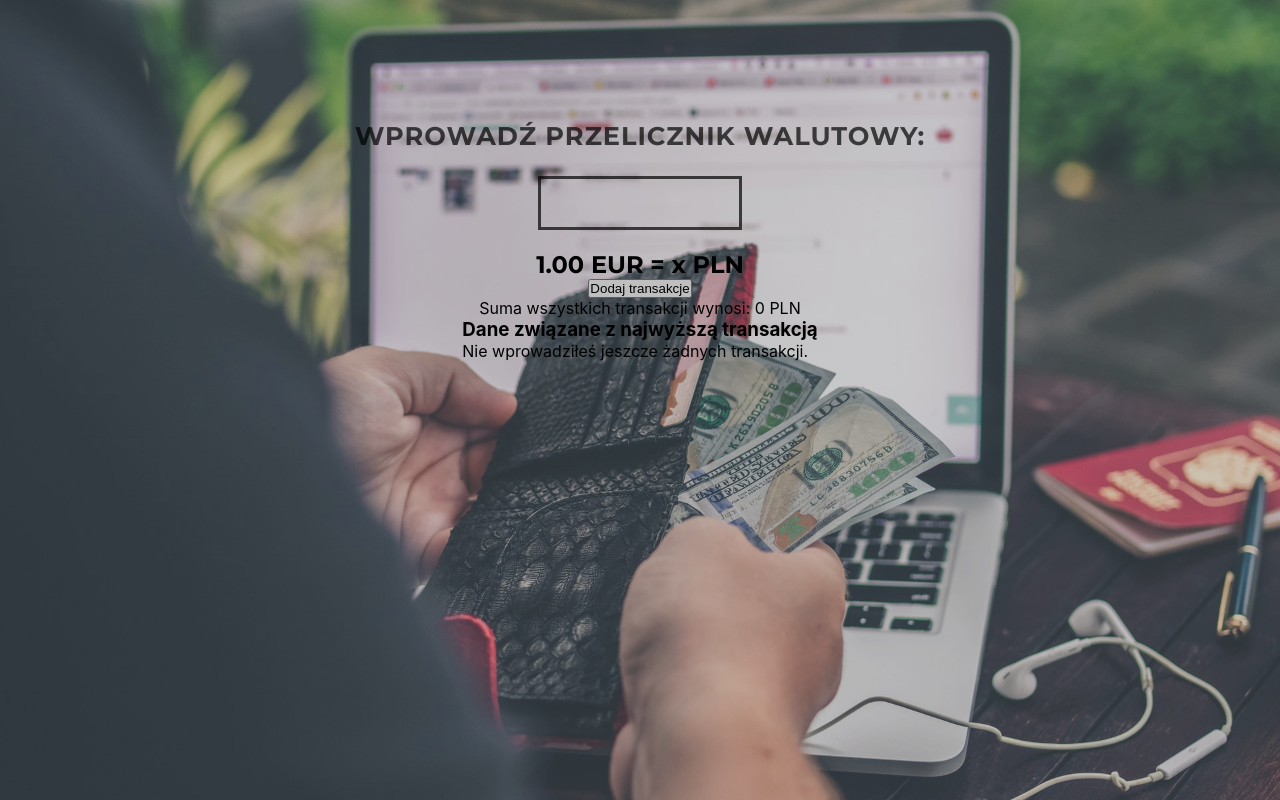
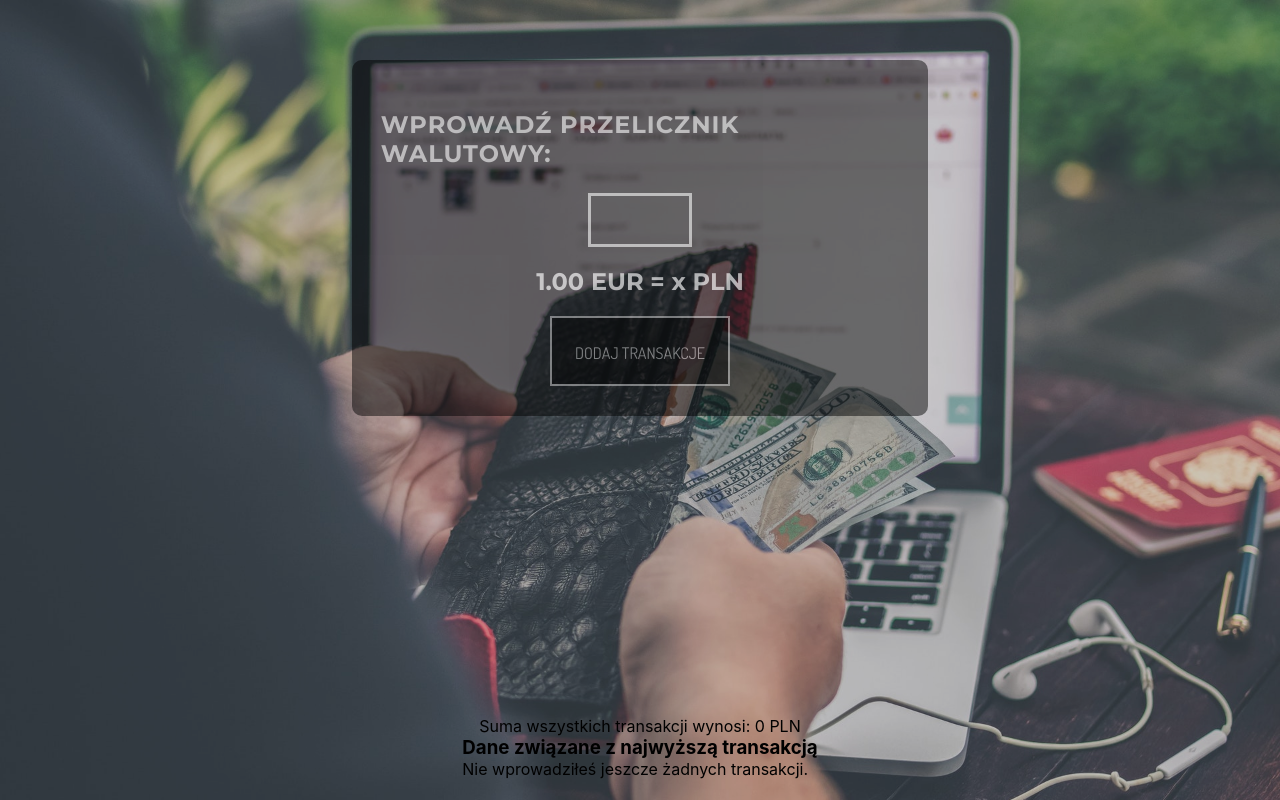
Before and after one commit to dawidpolednik/currency-converter, a React (Create React App) app: page / in a window 1280 px wide. Built offline with nearby package versions, Linux system fonts and the light colour scheme.

Commit message:
finished banner

```diff
--- a/src/App.js
+++ b/src/App.js
@@ -50,9 +50,15 @@ class App extends Component {
     console.log("maxTransactionObject :", maxTransactionObject);
     return (
       <div className={styles.container}>
-        <ChangeConverter />
-        <ConverterInfo />
-        <button onClick={this.handleDialog}>Dodaj transakcje</button>
+        <div className={styles.banner}>
+          <ChangeConverter />
+          <ConverterInfo />
+          <div className={styles.buttonContainer}>
+            <button className={styles.buttonAdd} onClick={this.handleDialog}>
+              Dodaj transakcje
+            </button>
+          </div>
+        </div>
 
         <TransactionsList />
         <TransactionsSumInfo sumOfTransactions={sumOfTransactions} />
--- a/src/App.module.scss
+++ b/src/App.module.scss
@@ -1,3 +1,4 @@
+@import "./assets/fonts.scss";
 .container {
   min-width: 1180px;
   width: 100%;
@@ -10,4 +11,40 @@
   flex-direction: column;
   align-items: center;
   justify-content: flex-start;
+  .banner {
+    margin-top: 60px;
+    width: 45%;
+    display: flex;
+    flex-direction: column;
+    align-items: center;
+    justify-content: center;
+    background-color: rgba(0, 0, 0, 0.6);
+    color: white;
+    opacity: 0.8;
+    border-radius: 10px;
+    .buttonContainer {
+      padding: 20px 0 30px;
+      .buttonAdd {
+        font-family: $secondFont;
+        width: 180px;
+        height: 70px;
+        line-height: 70px;
+        border: 2px solid #eee;
+        background-color: black;
+        opacity: 0.7;
+        color: #eee;
+        font-size: 1rem;
+        transition: 0.6s;
+        text-transform: uppercase;
+        outline: none;
+        &:hover {
+          cursor: pointer;
+          background-color: black;
+          opacity: 0.3;
+          font-size: 1.15rem;
+          color: #eee;
+        }
+      }
+    }
+  }
 }
--- a/src/Components/ChangeConverter/ChangeConverter.module.scss
+++ b/src/Components/ChangeConverter/ChangeConverter.module.scss
@@ -1,18 +1,18 @@
 @import "../../assets/fonts.scss";
 
 .inputContainer {
-  width: 80%;
+  width: 90%;
   display: flex;
   flex-direction: column;
   justify-content: center;
   align-items: center;
-  padding-top: 120px;
+  padding-top: 50px;
   .inputLabel {
     padding-bottom: 25px;
     font-family: $firstFont;
-    font-size: 1.6rem;
+    font-size: 1.5rem;
     font-weight: bold;
-    color: rgba(0, 0, 0, 0.7);
+    color: #eee;
     letter-spacing: 1px;
     text-transform: uppercase;
   }
@@ -20,9 +20,9 @@
     width: 20%;
     padding: 15px 0;
     background: transparent;
-    color: black;
+    color: #eee;
     font-family: $firstFont;
-    border: 3px solid rgba(0, 0, 0, 0.7);
+    border: 3px solid #eee;
     text-align: center;
     font-size: 0.9rem;
     font-weight: bold;
--- a/src/Components/TransactionsSumInfo/TransactionsSumInfo.jsx
+++ b/src/Components/TransactionsSumInfo/TransactionsSumInfo.jsx
@@ -1,9 +1,9 @@
 import React from "react";
+import styles from "./TransactionsSumInfo.module.scss";
 
 const TransactionsSumInfo = ({ sumOfTransactions }) => {
-  //   console.log("sumOfTransactions :", sumOfTransactions);
   return (
-    <div>
+    <div className={styles.sumInfoContainer}>
       <p>
         Suma wszystkich transakcji wynosi:
         <span>
--- /dev/null
+++ b/src/Components/TransactionsSumInfo/TransactionsSumInfo.module.scss
@@ -0,0 +1,5 @@
+@import "../../assets/fonts.scss";
+
+.sumInfoContainer {
+  padding-top: 300px;
+}
```
